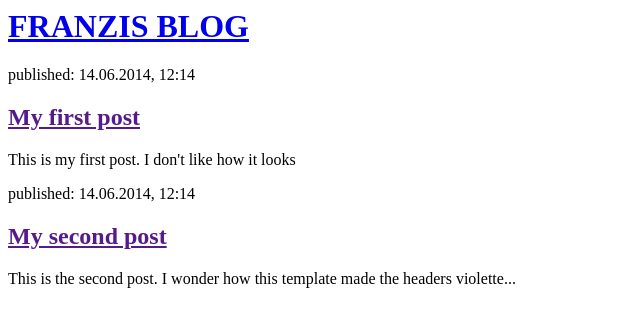
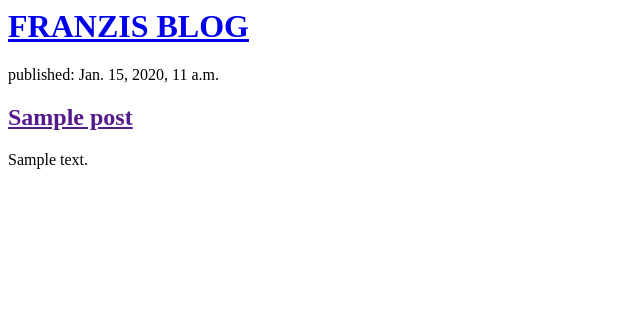
Before and after one commit to franzimossner/my-first-blog, a Django app: template blog/templates/blog/post_list.html in a window 1280 px wide. Shown: the top 327 px of the page, without its empty margins (0-640 px from the left). Run offline with Django 3.2, Linux system fonts and the light colour scheme; the template is opened without the code that fills it: values that come from a table or form of the project are taken from there, others are empty; tables that the repository leaves empty hold one stand-in row (values such as "Sample post").

Commit message:
Modified templates to display posts

```diff
--- a/blog/templates/blog/post_list.html
+++ b/blog/templates/blog/post_list.html
@@ -6,17 +6,13 @@
         <div>
             <h1><a href="/">FRANZIS BLOG</a></h1>
         </div>
+        {% for post in posts %}
+          <div>
+            <p> published: {{post.pupblished_date}} </p>
+            <h2><a href="">{{ post.title}}</a></h2>
+            <p>{{ post.text|linebreaksbr}}</p>
+          </div>
+        {% endfor %}
 
-        <div>
-            <p>published: 14.06.2014, 12:14</p>
-            <h2><a href="">My first post</a></h2>
-            <p>This is my first post. I don't like how it looks</p>
-        </div>
-
-        <div>
-            <p>published: 14.06.2014, 12:14</p>
-            <h2><a href="">My second post</a></h2>
-            <p>This is the second post. I wonder how this template made the headers violette...</p>
-        </div>
     </body>
 </html>
--- a/blog/views.py
+++ b/blog/views.py
@@ -1,6 +1,9 @@
 from django.shortcuts import render
+from .models import Post
+from django.utils import timezone
 
 # Create your views here.
 
 def post_list(request):
-    return render(request, 'blog/post_list.html', {})
+    posts = Post.objects.filter(pupblished_date__lte=timezone.now()).order_by('pupblished_date')
+    return render(request, 'blog/post_list.html', {'posts': posts})
```
